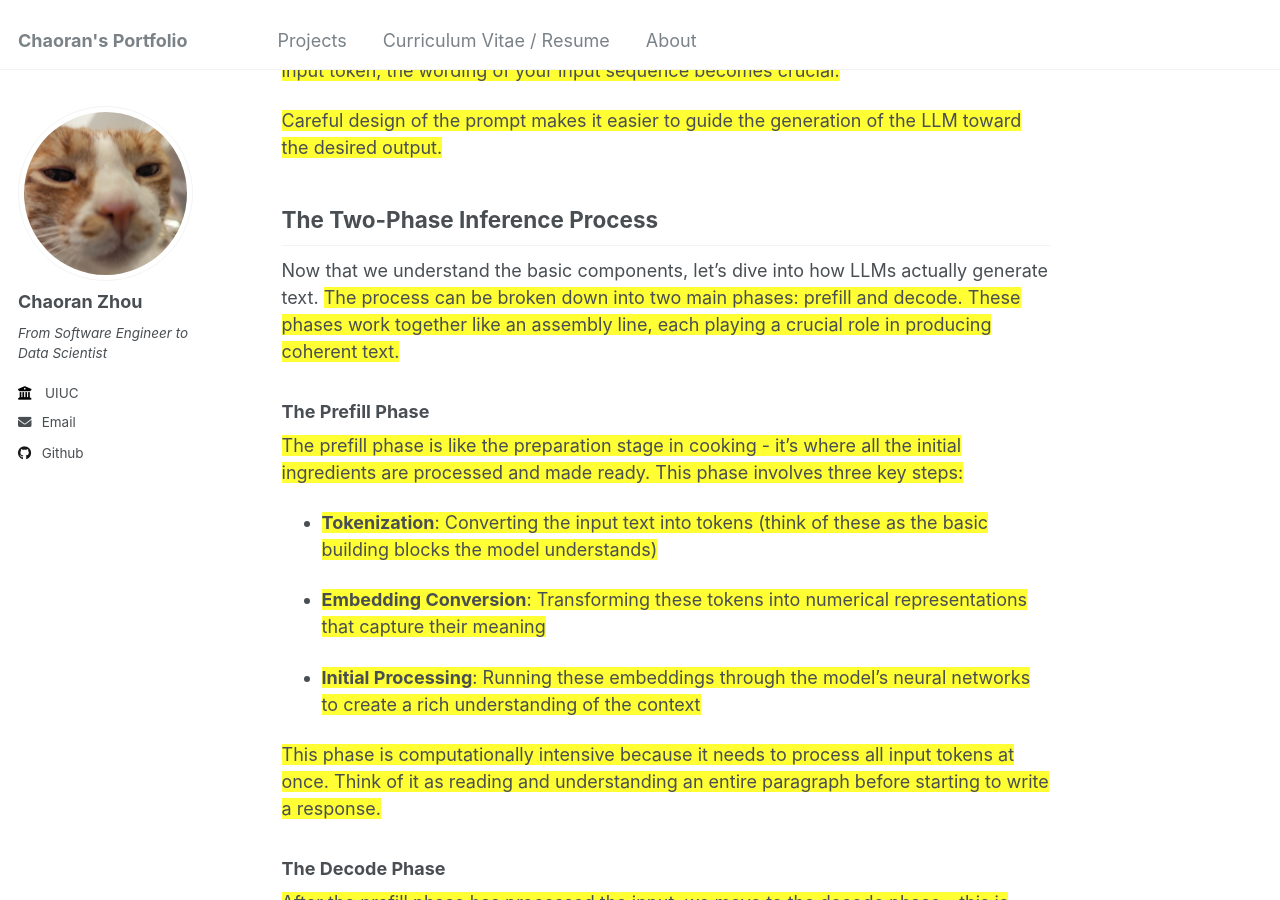
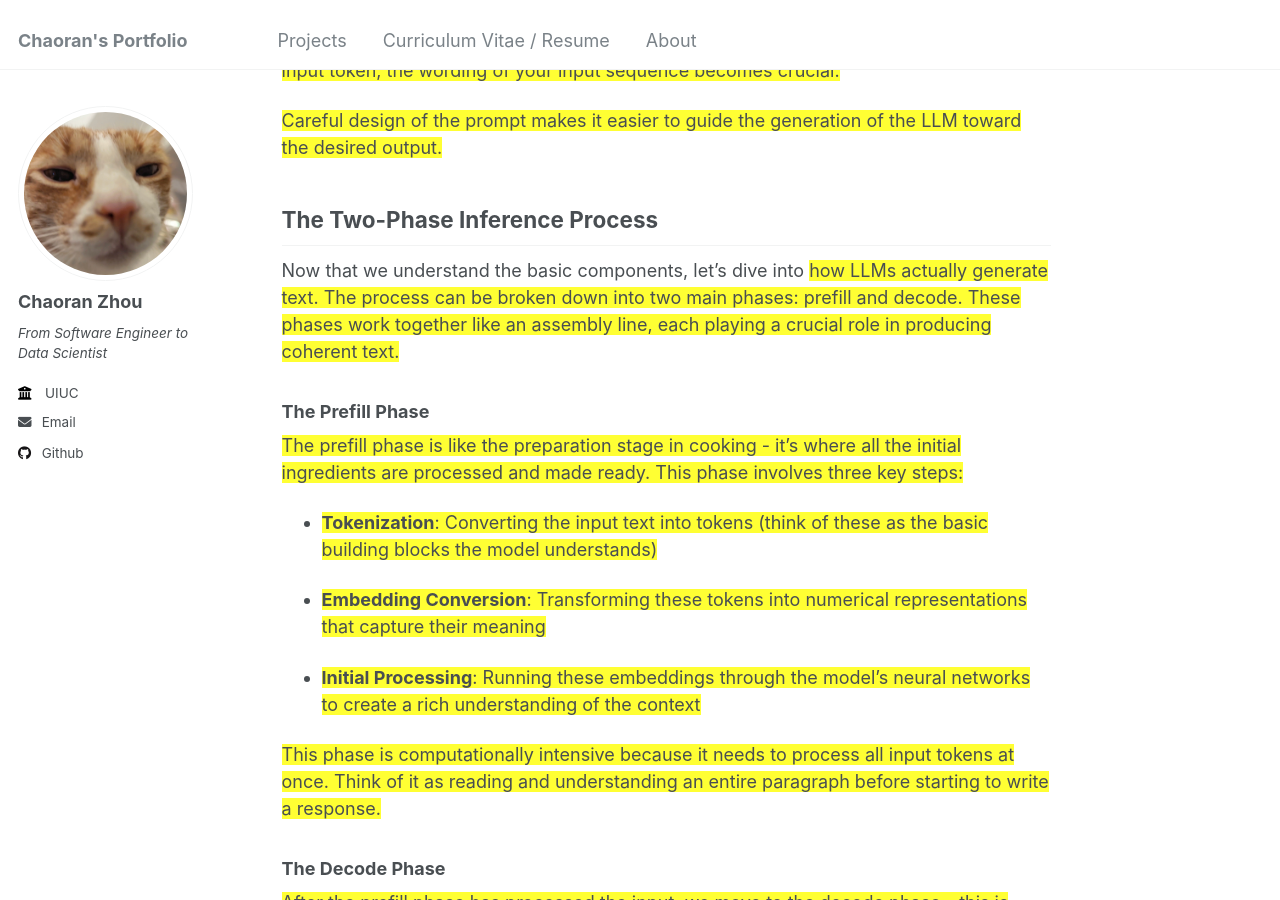
Before and after one commit to ranranrunforit/ranranrunforit.github.io, a Jekyll site: the page built from _projects/project-15.md, in a window 1280 px wide and 900 px high, scrolled down 34770 px. Built offline with Jekyll 4.4.1, drawn with Linux system fonts in a browser that asks for light colours.

Commit message:
Update project-15.md

```diff
--- a/_projects/project-15.md
+++ b/_projects/project-15.md
@@ -816,7 +816,7 @@ Understanding how LLMs process information helps us craft better prompts. <span
 
 ## The Two-Phase Inference Process
 
-Now that we understand the basic components, let’s dive into how LLMs actually generate text. <span style="background-color: #FFFF33;">The process can be broken down into two main phases: prefill and decode. These phases work together like an assembly line, each playing a crucial role in producing coherent text.</span>
+Now that we understand the basic components, let’s dive into <span style="background-color: #FFFF33;">how LLMs actually generate text. The process can be broken down into two main phases: prefill and decode. These phases work together like an assembly line, each playing a crucial role in producing coherent text.</span>
 
 ### The Prefill Phase
 
```
